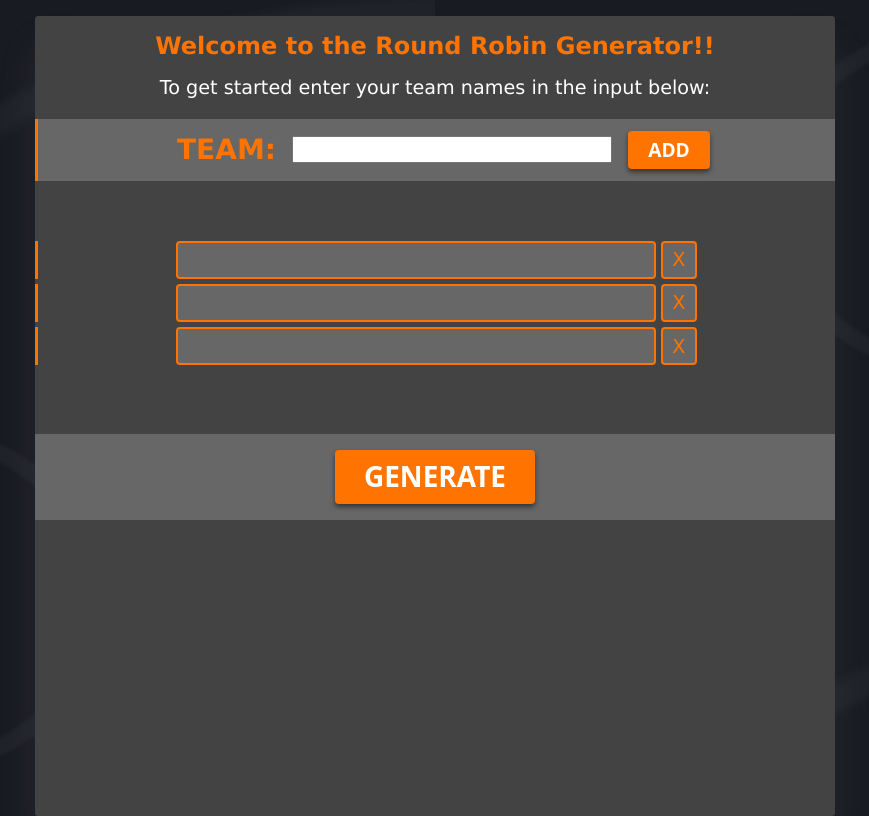
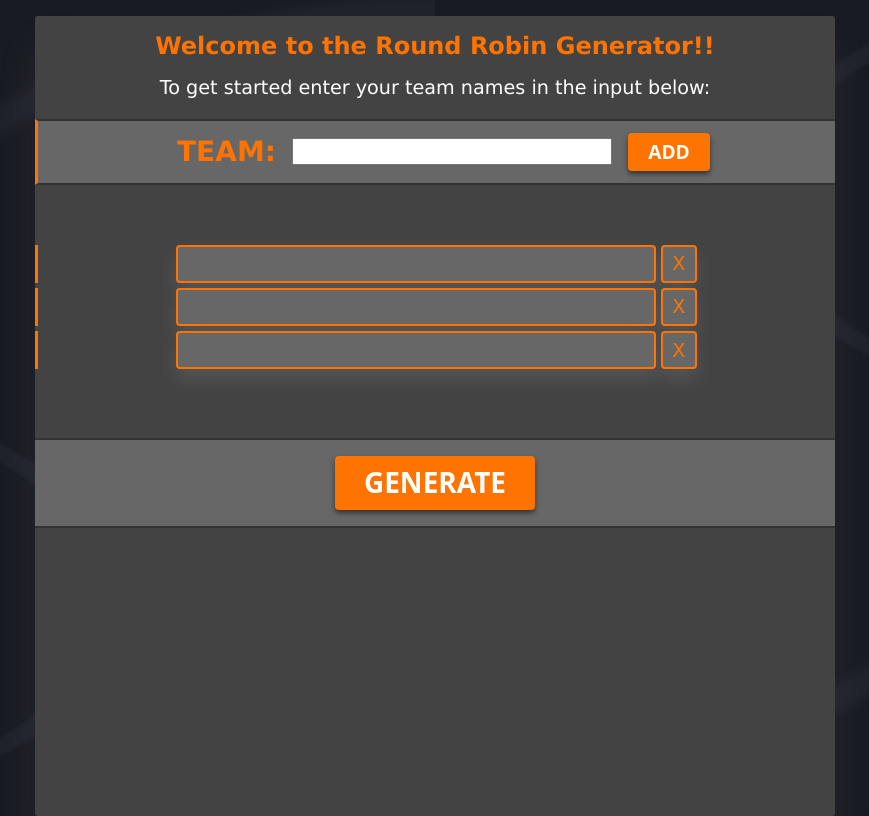
Before and after one commit to seanscott95/Tournament-Generator, a React (Vite) app: page / in a window 1280 px wide. Shown: the whole page, without its empty margins (205-1074 px from the left). Built offline with nearby package versions, Linux system fonts and the light colour scheme.

Commit message:
added box shadow to the list items, edited the text shadow on the VS text

```diff
--- a/src/index.css
+++ b/src/index.css
@@ -81,6 +81,8 @@ body {
   height: 100%;
   padding: 0.5em 0;
   background: #676767;
+  border-top: 2px solid rgba(0, 0, 0, 0.5);
+  border-bottom: 2px solid rgba(0, 0, 0, 0.5);
 }
 .generatorContainer .inputGroup label {
   font-weight: bold;
@@ -129,6 +131,8 @@ body {
   align-items: center;
   background: #676767;
   padding: 1em 0;
+  border-top: 2px solid rgba(0, 0, 0, 0.5);
+  border-bottom: 2px solid rgba(0, 0, 0, 0.5);
 }
 .generatorContainer .generateBtnContainer button {
   background-color: #FF7300;
@@ -183,6 +187,7 @@ body {
   border-radius: 0.25rem;
   height: 2em;
   background: #676767;
+  box-shadow: 0 10px 20px rgba(255, 255, 255, 0.1);
   display: flex;
   justify-content: center;
   align-items: center;
@@ -200,6 +205,7 @@ body {
   border-radius: 0.25rem;
   height: 2em;
   background: #676767;
+  box-shadow: 0 10px 20px rgba(255, 255, 255, 0.1);
 }
 .generatorContainer ul li div:nth-child(2) p {
   margin: 0.5em;
@@ -229,7 +235,7 @@ body {
 .generatorContainer .generatedTable .generatedTableItem h1 {
   font-style: italic;
   color: #dedede;
-  text-shadow: -0.1em 0 0 #676767, -0.3em 0 0.2em #000000;
+  text-shadow: -1px 0 0 #676767, -4px 0 2px #000000;
 }
 .generatorContainer .generatedTable .generatedTableItem p {
   border: 2px solid #FF7300;
@@ -242,4 +248,5 @@ body {
   padding: 0 2em;
   width: -moz-fit-content;
   width: fit-content;
+  box-shadow: 0 10px 20px rgba(255, 255, 255, 0.1);
 }/*# sourceMappingURL=index.css.map */
--- a/src/index.scss
+++ b/src/index.scss
@@ -87,6 +87,8 @@ body {
   border-radius: .25rem;
   height: 2em;
   background: $secondaryGrey;
+  box-shadow: 0 10px 20px rgba(255, 255, 255, 0.1);
+
 }
 
 /* ---------- Components ---------- */
@@ -146,6 +148,8 @@ body {
     height: 100%;
     padding: .5em 0;
     background: $secondaryGrey;
+    border-top: 2px solid rgb(0,0,0,0.5);
+    border-bottom: 2px solid rgb(0,0,0,0.5);
 
     label {
       font-weight: bold;
@@ -174,7 +178,8 @@ body {
     align-items: center;
     background: $secondaryGrey;
     padding: 1em 0;
-
+    border-top: 2px solid rgb(0,0,0,0.5);
+    border-bottom: 2px solid rgb(0,0,0,0.5);
 
     button {
       @include button;
@@ -241,7 +246,7 @@ body {
       h1 {
         font-style: italic;
         color: #dedede;
-        text-shadow: -.1em 0 0 $secondaryGrey, -.3em 0 .2em #000000;
+        text-shadow: -1px 0 0 $secondaryGrey, -4px 0 2px #000000;
       }
 
       p {
@@ -254,6 +259,7 @@ body {
         font-weight: 600;
         padding: 0 2em;
         width: fit-content;
+        box-shadow: 0 10px 20px rgba(255, 255, 255, 0.1);
       }
     }
   }
```
Also changed, not shown: 1 other file (tests, documents, lock files or other folders).
